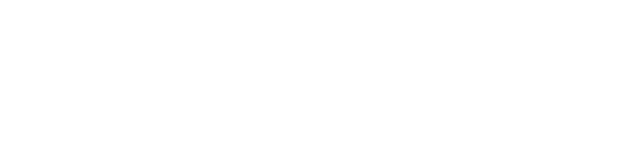
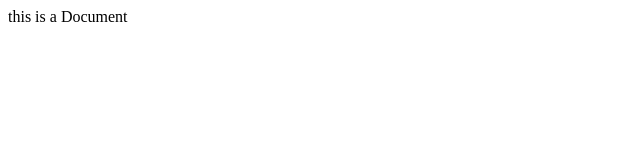
Before and after one commit to Motsu0417/Umajo_Site, a plain HTML site: page index.html in a window 1280 px wide. Shown: the whole page, without its empty margins (0-640 px from the left). Drawn offline with Linux system fonts and the light colour scheme.

Commit message:
index.html:document add

```diff
--- a/index.html
+++ b/index.html
@@ -7,6 +7,6 @@
     <title>Document</title>
 </head>
 <body>
-
+    this is a Document
 </body>
 </html>
```
